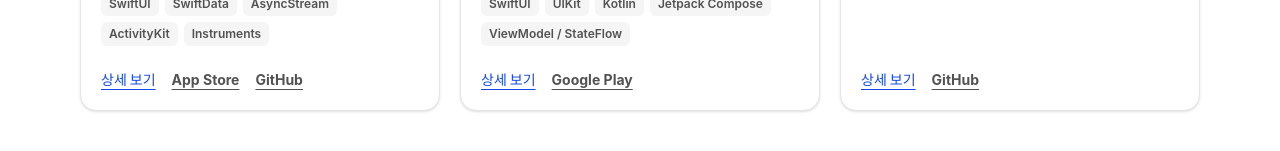
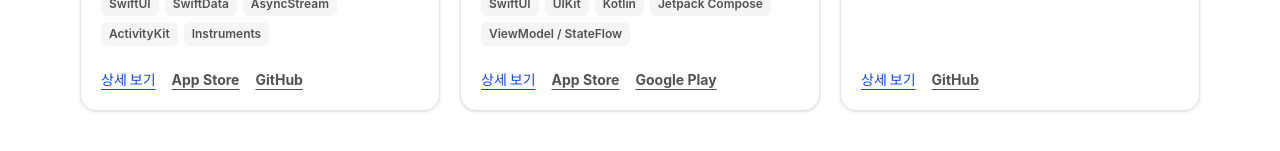
Before and after one commit to wodud1107/portfolio, a Vue app: page /projects in a window 1280 px wide. Shown: the part 1115-1266 px from the top of the page. Built offline with nearby package versions, Linux system fonts and the light colour scheme.

Commit message:
feat: Puzzole 앱스토어 링크 추가

```diff
--- a/src/data/projects.ts
+++ b/src/data/projects.ts
@@ -132,6 +132,10 @@ export const projects: Project[] = [
       { label: 'Android 배포 상태', value: 'Google Play 출시' },
     ],
     links: [
+      {
+        label: 'App Store',
+        href: 'https://apps.apple.com/kr/app/puzzole/id6790651079',
+      },
       {
         label: 'Google Play',
         href: 'https://play.google.com/store/apps/details?id=com.kjy.puzzole',
```
